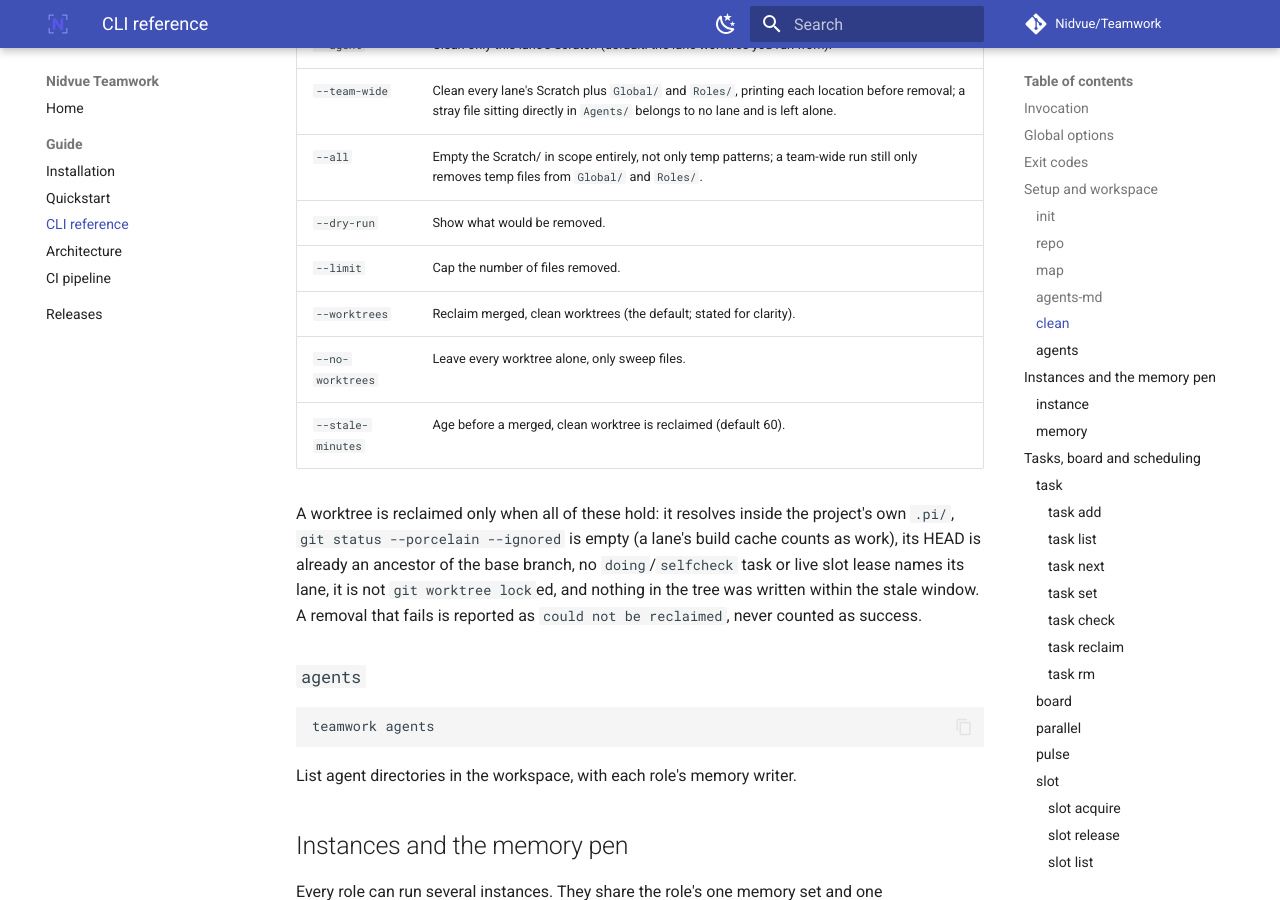
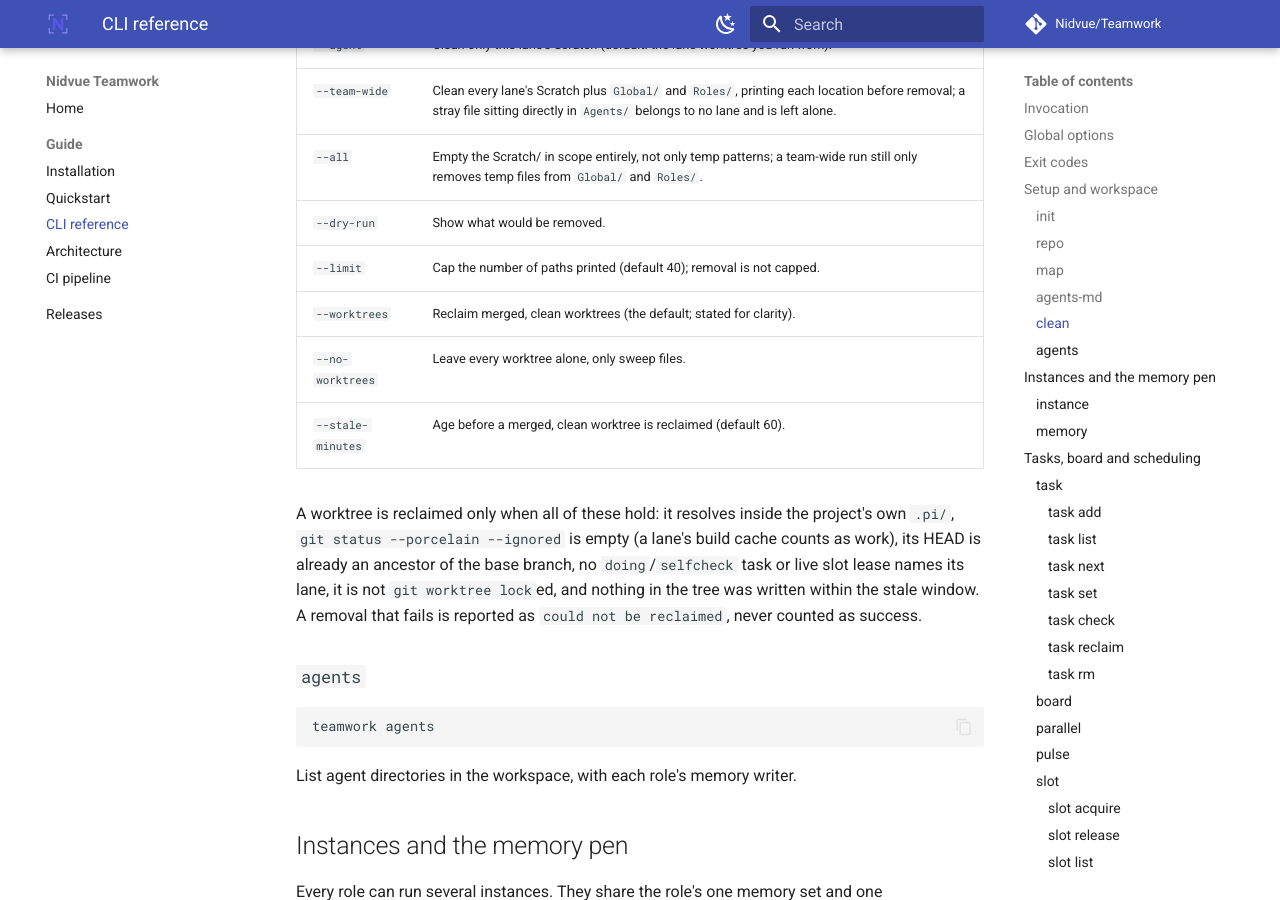
Before and after one commit to Nidvue/Teamwork, an MkDocs documentation site: the page built from docs/guide/cli.md, in a window 1280 px wide and 900 px high, scrolled down 2804 px. Built offline with MkDocs 1.6.1 and Material for MkDocs 9.7.7, drawn with Linux system fonts in a browser that asks for light colours; comment, search, counter and statistics services are not loaded.

Commit message:
docs(cli): --limit caps the paths printed, not the files removed
Task: T-0002
Role: Technical Writer
Producers: TechnicalWriter
Goal: no public claim about `teamwork clean` that the code contradicts, including the option table's own rows.
Deliverable: docs/guide/cli.md:112 `--limit` now reads "Cap the number of paths printed (default 40); removal is not capped." One row, no other line touched.
Why: the old row claimed the option capped removals; cmd_clean only slices the report, so a reader capping the output to be safe would be told the opposite of what the command does.
Status: second commit on technicalwriter/t-0002-the-clean-command-contract-changed-agent, on top of cb195b1 (kept addressable); P-0011 unchanged, awaiting review
Result: 3 probe files in the lane's Scratch, `clean --all --limit 1 --dry-run --no-worktrees` -> "would remove 3 scratch/temp file(s)", prints probe-1.txt then "... and 2 more"; the real run -> "removed 3", the same single line printed, 0 files left, so --limit is a report cap only. Source: engine.py:6004 `for rel in removed[: args.limit]`, :6007 `... and {len(removed) - args.limit} more`, :13059 `--limit` default 40. The other three `--limit` surfaces in cli.md were checked and are true or make no claim: :392 `load` (usage only; engine caps loaded entries), :1051/:1062 `harness budget` (measured `--limit 1` -> "cap: 1024 bytes per instance (--limit)", exit 1), :1214 `code-scanning` (how many alerts to read). links -> # issues: 0; pytest -q tests/unit/test_skill_contracts.py tests/unit/test_docs_contracts.py tests/unit/test_hygiene.py -> 129 passed.
Docs: docs/guide/cli.md
Refs: engine.py:6004, engine.py:6007, engine.py:13059; cb195b1 (first commit on this branch)

Acting role: TechnicalWriter

```diff
--- a/docs/guide/cli.md
+++ b/docs/guide/cli.md
@@ -109,7 +109,7 @@ way.
 | `--team-wide` | Clean every lane's Scratch plus `Global/` and `Roles/`, printing each location before removal; a stray file sitting directly in `Agents/` belongs to no lane and is left alone. |
 | `--all` | Empty the Scratch/ in scope entirely, not only temp patterns; a team-wide run still only removes temp files from `Global/` and `Roles/`. |
 | `--dry-run` | Show what would be removed. |
-| `--limit` | Cap the number of files removed. |
+| `--limit` | Cap the number of paths printed (default 40); removal is not capped. |
 | `--worktrees` | Reclaim merged, clean worktrees (the default; stated for clarity). |
 | `--no-worktrees` | Leave every worktree alone, only sweep files. |
 | `--stale-minutes` | Age before a merged, clean worktree is reclaimed (default 60). |
```
